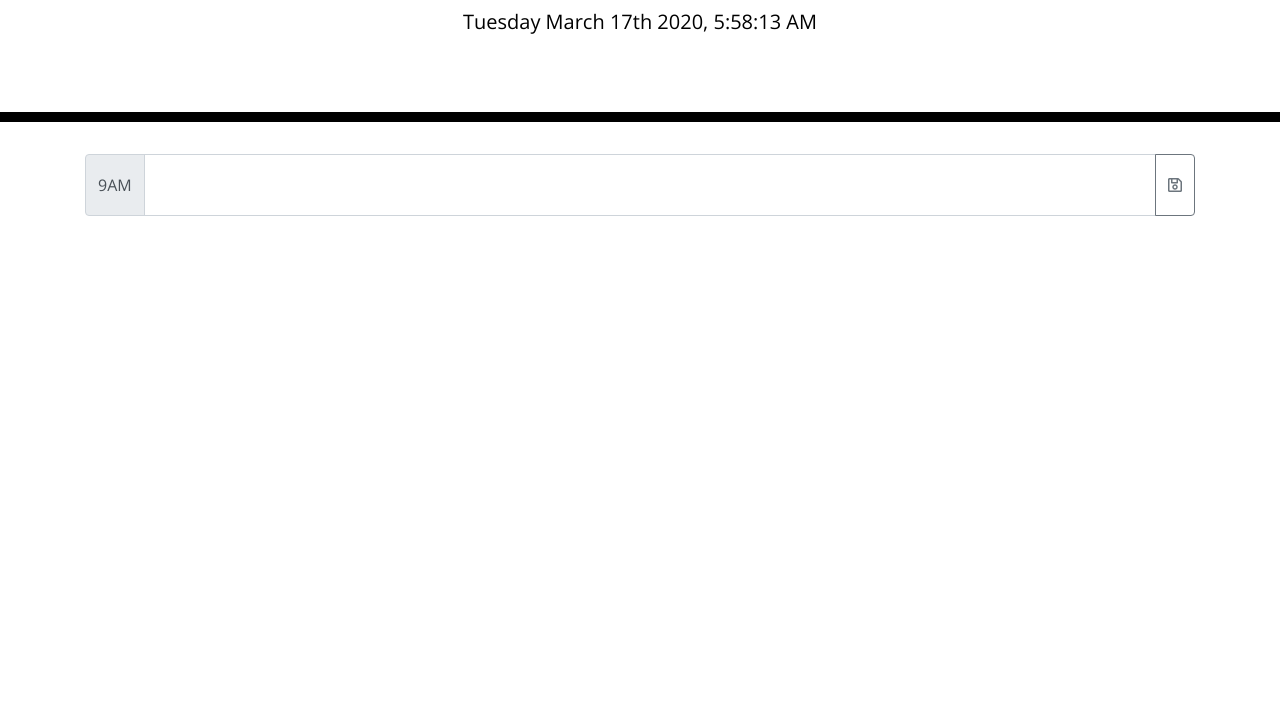
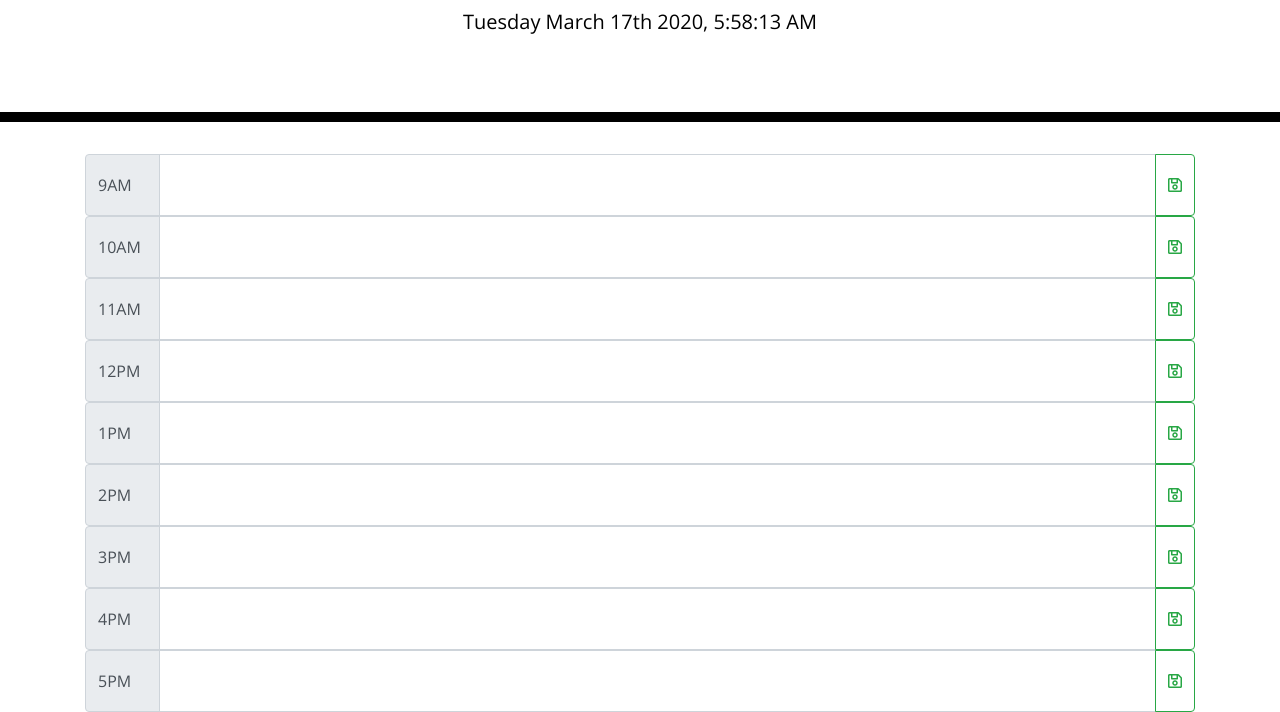
Before and after one commit to washiPolly/Work_Day_Scheduler, a plain HTML site: page index.html in a window 1280 px wide. Shown: the part 182-894 px from the top of the page. Before the commit the page ends 800 px from the top, so only its background shows below. Drawn offline with nearby package versions, Linux system fonts and the light colour scheme.

Commit message:
added scheduler

```diff
--- a/index.html
+++ b/index.html
@@ -30,17 +30,95 @@
     </header>
     <div class="container">
       <!-- Timeblocks go here -->
-      <div class="input-group">
+      <div class="input-group" >
         <div class="input-group-prepend">
           <span class="input-group-text">9AM</span>
         </div>
         <textarea class="form-control" aria-label="With textarea"></textarea>
-        <div class="input-group-append">
-          <button class="btn btn-outline-secondary far fa-save" type="button"></button>
+        <div id="nineSpan" class="input-group-append">
+          <button id="nineBtn" class="btn btn-outline-success far fa-save" type="button"></button>
         </div>
       </div>
 
+      <div class="input-group">
+        <div class="input-group-prepend">
+          <span class="input-group-text">10AM</span>
+        </div>
+        <textarea class="form-control" aria-label="With textarea"></textarea>
+        <div class="input-group-append">
+          <button class="btn btn-outline-success far fa-save" type="button"></button>
+        </div>
+      </div>
 
+      <div class="input-group">
+        <div class="input-group-prepend">
+          <span class="input-group-text">11AM</span>
+        </div>
+        <textarea class="form-control" aria-label="With textarea"></textarea>
+        <div class="input-group-append">
+          <button class="btn btn-outline-success far fa-save" type="button"></button>
+        </div>
+      </div>
+
+      <div class="input-group">
+        <div class="input-group-prepend">
+          <span class="input-group-text">12PM</span>
+        </div>
+        <textarea class="form-control" aria-label="With textarea"></textarea>
+        <div class="input-group-append">
+          <button class="btn btn-outline-success far fa-save" type="button"></button>
+        </div>
+      </div>
+
+      <div class="input-group">
+        <div class="input-group-prepend">
+          <span class="input-group-text">1PM </span>
+        </div>
+        <textarea class="form-control" aria-label="With textarea"></textarea>
+        <div class="input-group-append">
+          <button class="btn btn-outline-success far fa-save" type="button"></button>
+        </div>
+      </div>
+
+      <div class="input-group">
+        <div class="input-group-prepend">
+          <span class="input-group-text">2PM </span>
+        </div>
+        <textarea class="form-control" aria-label="With textarea"></textarea>
+        <div class="input-group-append">
+          <button class="btn btn-outline-success far fa-save" type="button"></button>
+        </div>
+      </div>
+
+      <div class="input-group">
+        <div class="input-group-prepend">
+          <span class="input-group-text">3PM </span>
+        </div>
+        <textarea class="form-control" aria-label="With textarea"></textarea>
+        <div class="input-group-append">
+          <button class="btn btn-outline-success far fa-save" type="button"></button>
+        </div>
+      </div>
+
+      <div class="input-group">
+        <div class="input-group-prepend">
+          <span class="input-group-text">4PM </span>
+        </div>
+        <textarea class="form-control" aria-label="With textarea"></textarea>
+        <div class="input-group-append">
+          <button class="btn btn-outline-success far fa-save" type="button"></button>
+        </div>
+      </div>
+
+      <div class="input-group">
+        <div class="input-group-prepend">
+          <span class="input-group-text">5PM </span>
+        </div>
+        <textarea class="form-control" aria-label="With textarea"></textarea>
+        <div class="input-group-append">
+          <button class="btn btn-outline-success far fa-save" type="button"></button>
+        </div>
+      </div>
 
 
     </div>
--- a/style.css
+++ b/style.css
@@ -69,3 +69,8 @@ textarea{
   font-size: 20px;
   transition: all .3s ease-in-out;
 }
+
+.input-group-text{
+  width: 75px;
+  text-align: right;
+}
```
